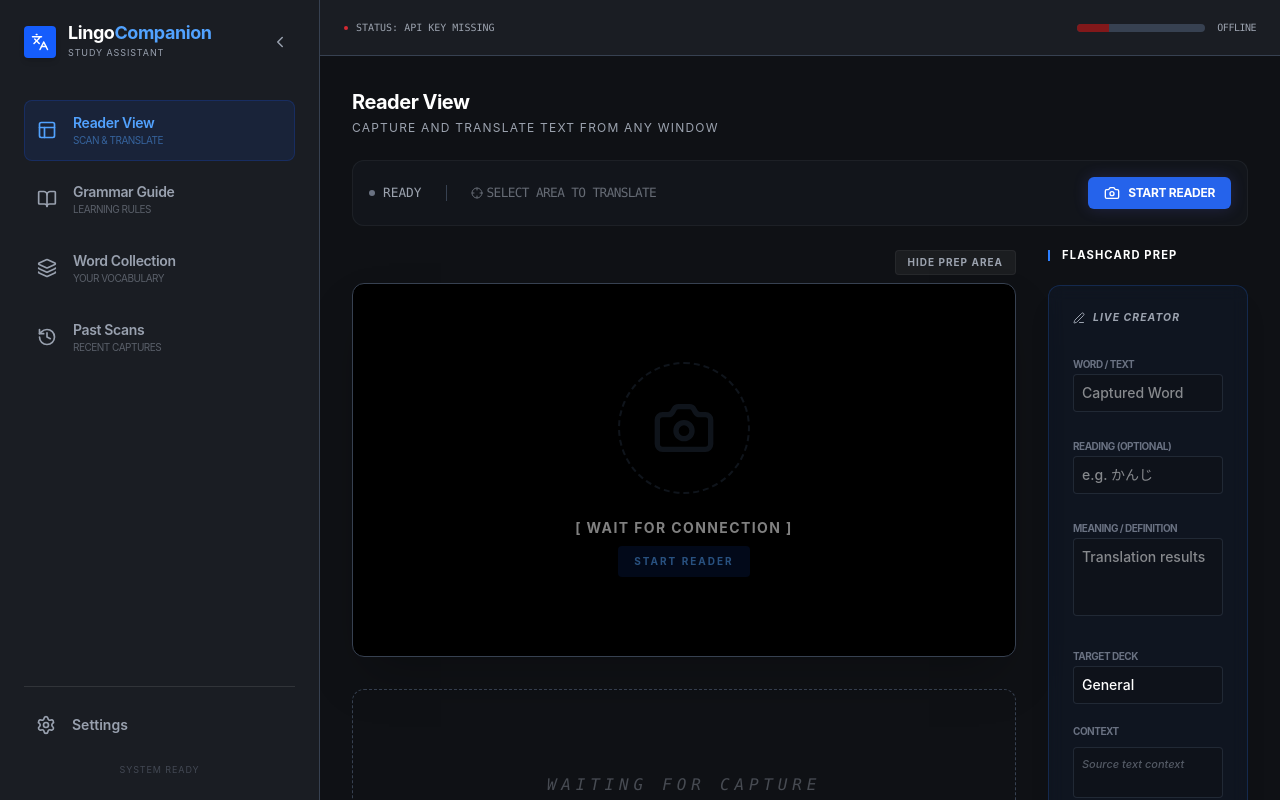
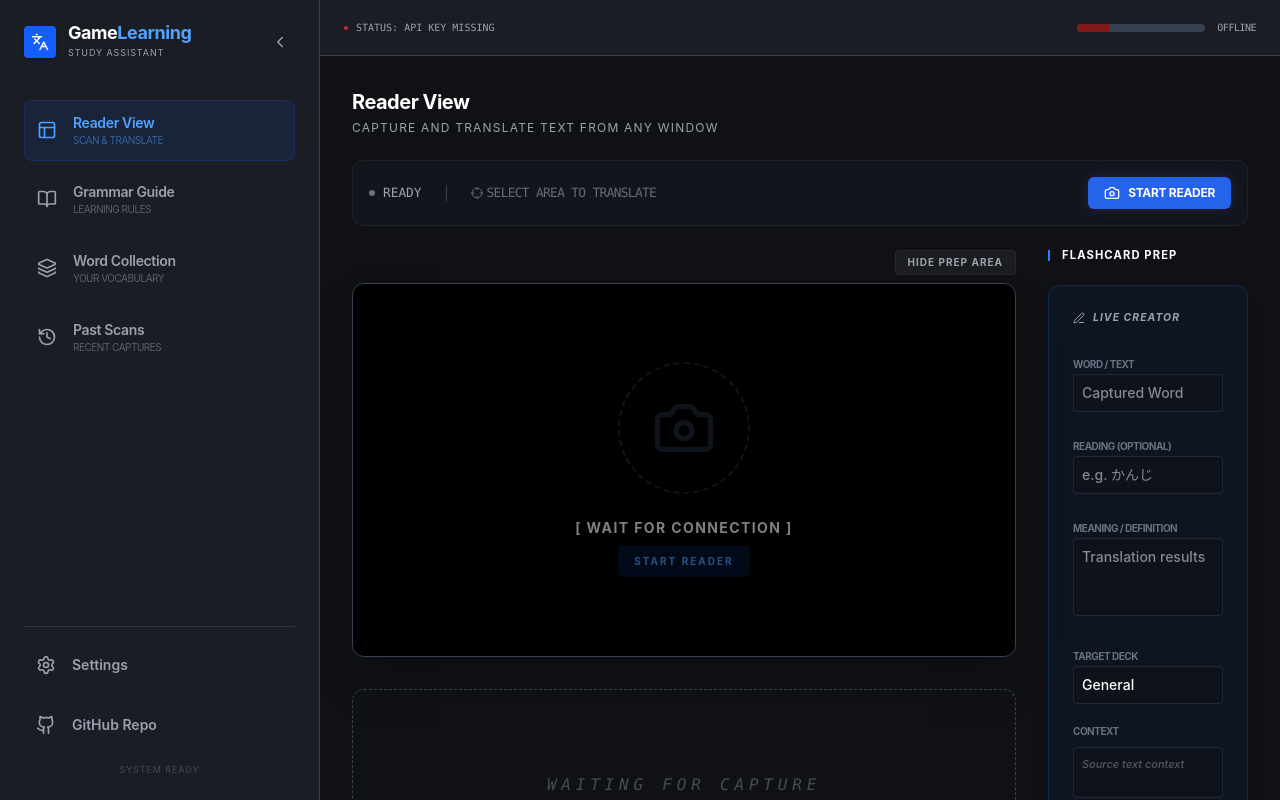
Before and after one commit to JesseTberg/GameLearning, a React (Vite) app: page / in a window 1280 px wide. Shown: the top 800 px of the page. Built offline with nearby package versions, Linux system fonts and the light colour scheme.

Commit message:
Readme update and API key in session storage

```diff
--- a/metadata.json
+++ b/metadata.json
@@ -1,5 +1,5 @@
 {
-  "name": "LingoCompanion",
+  "name": "Game Learning",
   "description": "A simple language learning companion. Understand text on your screen with ease, capture new words, and learn grammar while you browse or play.",
   "requestFramePermissions": ["display-capture"]
 }
--- a/src/App.tsx
+++ b/src/App.tsx
@@ -50,8 +50,8 @@ export default function App() {
   // Capture state moved here for persistence
   const capture = useScreenCapture();
 
-  // Check for API key in local storage only
-  const hasKey = typeof window !== 'undefined' && !!localStorage.getItem('GEMINI_API_KEY');
+  // Check for API key in session storage only
+  const hasKey = typeof window !== 'undefined' && !!sessionStorage.getItem('GEMINI_API_KEY');
 
   return (
     <div className="flex min-h-screen bg-bg text-text-main selection:bg-blue-600/40 selection:text-white font-sans">
--- a/src/components/ApiKeyModal.tsx
+++ b/src/components/ApiKeyModal.tsx
@@ -14,12 +14,12 @@ export const ApiKeyModal: React.FC<ApiKeyModalProps> = ({ isOpen, onClose }) =>
   const [isSaved, setIsSaved] = useState(false);
 
   useEffect(() => {
-    const savedKey = localStorage.getItem('GEMINI_API_KEY');
+    const savedKey = sessionStorage.getItem('GEMINI_API_KEY');
     if (savedKey) setApiKey(savedKey);
   }, [isOpen]);
 
   const handleSave = () => {
-    localStorage.setItem('GEMINI_API_KEY', apiKey);
+    sessionStorage.setItem('GEMINI_API_KEY', apiKey);
     setIsSaved(true);
     setTimeout(() => {
       setIsSaved(false);
@@ -30,7 +30,7 @@ export const ApiKeyModal: React.FC<ApiKeyModalProps> = ({ isOpen, onClose }) =>
   };
 
   const handleClear = () => {
-    localStorage.removeItem('GEMINI_API_KEY');
+    sessionStorage.removeItem('GEMINI_API_KEY');
     setApiKey('');
   };
 
@@ -83,7 +83,7 @@ export const ApiKeyModal: React.FC<ApiKeyModalProps> = ({ isOpen, onClose }) =>
                     <Key size={14} className="absolute left-3 top-1/2 -translate-y-1/2 text-gray-500" />
                   </div>
                   <p className="text-[10px] text-gray-500 mt-3 leading-relaxed">
-                    Your key is stored locally in your browser and is never sent to our servers.
+                    Your key is stored in session storage and is cleared when you close the tab.
                     You can get a free key from the Google AI Studio.
                   </p>
                 </div>
--- a/src/components/NavSidebar.tsx
+++ b/src/components/NavSidebar.tsx
@@ -1,6 +1,6 @@
 import React from 'react';
 import { NavLink } from 'react-router-dom';
-import { BookOpen, Languages, Layers, History, Layout, ChevronLeft, ChevronRight, Settings } from 'lucide-react';
+import { BookOpen, Languages, Layers, History, Layout, ChevronLeft, ChevronRight, Settings, Github } from 'lucide-react';
 import { cn } from '../lib/utils';
 import { Panel } from './ui/Panel';
 
@@ -33,7 +33,7 @@ export const NavSidebar: React.FC<NavSidebarProps> = ({ isCollapsed, onToggle, o
               <Languages className="text-white" size={18} />
             </div>
             <div>
-              <h1 className="text-lg font-bold tracking-tight text-white leading-none">Lingo<span className="text-blue-400">Companion</span></h1>
+              <h1 className="text-lg font-bold tracking-tight text-white leading-none">Game<span className="text-blue-400">Learning</span></h1>
               <div className="text-[9px] text-gray-400 uppercase tracking-widest mt-1">Study Assistant</div>
             </div>
           </div>
@@ -84,6 +84,19 @@ export const NavSidebar: React.FC<NavSidebarProps> = ({ isCollapsed, onToggle, o
           {!isCollapsed && <span className="font-semibold text-sm">Settings</span>}
         </button>
 
+        <a
+          href="https://github.com/JesseTberg/GameLearning"
+          target="_blank"
+          rel="noopener noreferrer"
+          className={cn(
+            "flex items-center gap-4 p-3 rounded-lg transition-all text-gray-400 hover:bg-white/5 hover:text-white w-full",
+            isCollapsed && "justify-center"
+          )}
+        >
+          <Github size={20} />
+          {!isCollapsed && <span className="font-semibold text-sm">GitHub Repo</span>}
+        </a>
+
         {!isCollapsed && (
           <div className="text-[9px] text-gray-500 uppercase tracking-widest text-center opacity-50">
             System Ready
--- a/src/services/gemini.ts
+++ b/src/services/gemini.ts
@@ -6,7 +6,7 @@ let aiClient: any = null;
 function getAiClient() {
   if (typeof window === 'undefined') return null;
 
-  const localKey = localStorage.getItem('GEMINI_API_KEY');
+  const localKey = sessionStorage.getItem('GEMINI_API_KEY');
 
   if (!localKey || localKey === 'undefined' || localKey === 'MY_GEMINI_API_KEY') {
     throw new Error('API Key is missing. Please set your own Gemini API Key in the Settings menu (sidebar bottom).');
```
Also changed, not shown: 1 other file (tests, documents, lock files or other folders).
